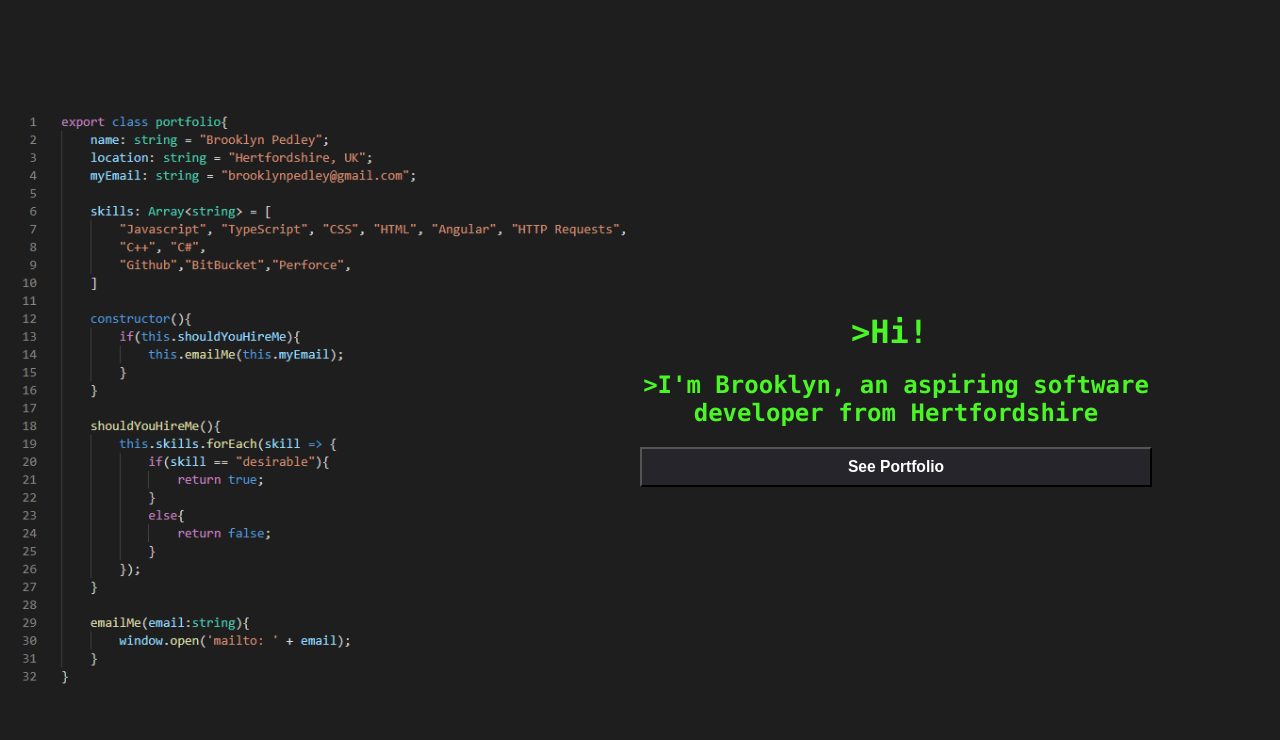
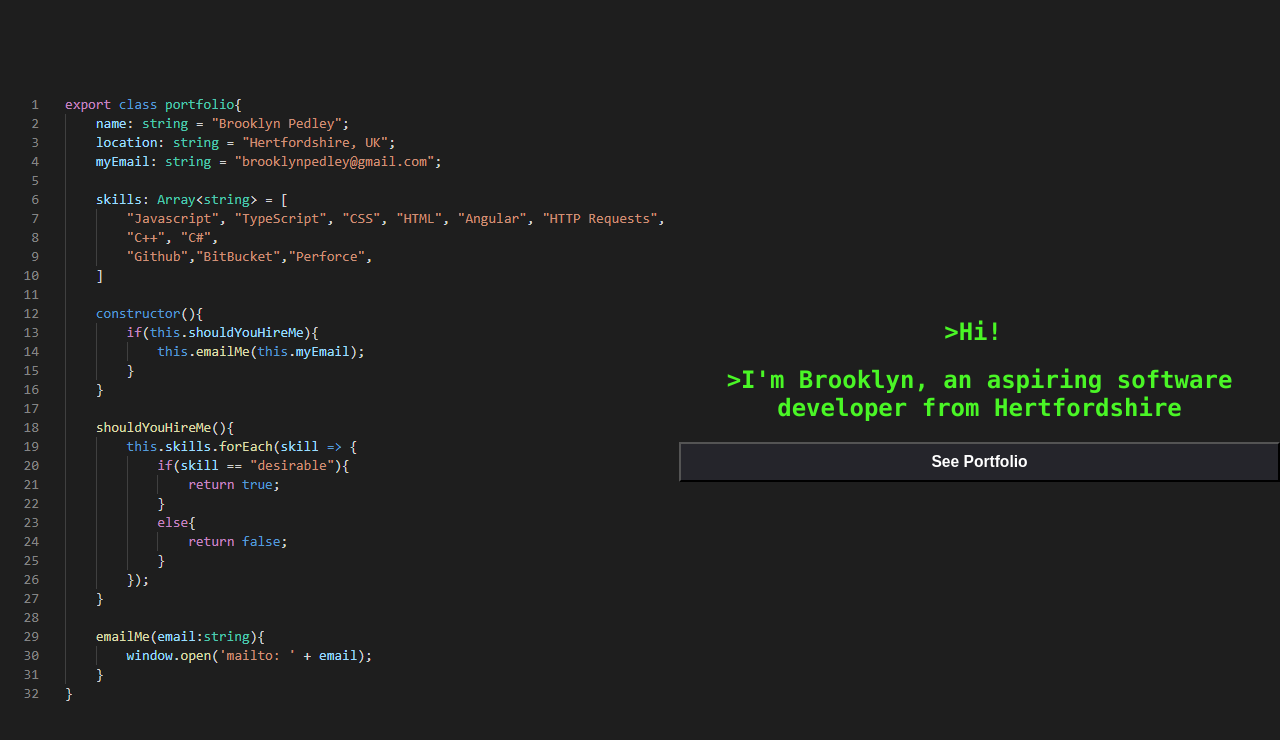
Before and after one commit to BrooklynP/portfolio, an Angular app: page / in a window 1280 px wide. Shown: the top 740 px of the page. Built offline with nearby package versions, Linux system fonts and the light colour scheme.

Commit message:
refactored css

```diff
--- a/src/app/components/header/header.component.html
+++ b/src/app/components/header/header.component.html
@@ -1,12 +1,12 @@
 <header>
-    <div class="navbar">
-        <a class="navbar-item" href="/">Home</a>
-        <a class="navbar-item" href="/projects">Projects</a>
-        <a class="navbar-item" href="/about">About Me</a>
-    </div>
-    <nav class="social-navbar">
-        <a href="mailto:brooklynpedley@gmail.com" title="Send Me An Email"><i class="fas fa-envelope"></i></a>
-        <a href="/assets/brooklyn-pedley-cv.docx" download title="Download My CV"><i class="fas fa-download"></i></a>
-        <a href="https://www.github.com/brooklynP" target="_blank" title="View My Github"><i class="fab fa-github"></i></a>
+    <nav>
+        <a href="/">Home</a>
+        <a href="/projects">Projects</a>
+        <a href="/about">About Me</a>
     </nav>
+    <ul>
+        <li><a href="mailto:brooklynpedley@gmail.com" title="Send Me An Email"><i class="fas fa-envelope"></i></a></li>
+        <li><a href="/assets/brooklyn-pedley-cv.docx" download title="Download My CV"><i class="fas fa-download"></i></a></li>
+        <li><a href="https://www.github.com/brooklynP" target="_blank" title="View My Github"><i class="fab fa-github"></i></a></li>
+    </ul>
 </header>
--- a/src/app/components/header/header.component.scss
+++ b/src/app/components/header/header.component.scss
@@ -4,27 +4,30 @@ header{
     justify-content: space-between;
 
     margin-bottom: 3vh;
-
     width:100%;
     height: 7vh;
+
     background-color: #0B0B0D;
-}
 
-.navbar{
+    nav{
         margin-top: 3vh;
-}
 
-.navbar-item{
+        a{
             text-decoration: none;
             font-size: 2vmin;
             margin-left:3vw;
         }
+    }
 
-.social-navbar{
+    ul{
+        display:flex;
+        flex-direction: row;
+        list-style-type: none;
         margin-top: 2vh;
         margin-right: 2vw;
-}
 
         i{
             font-size: 4vmin;
         }
+    }
+}
--- a/src/app/pages/landing-page/landing-page.component.html
+++ b/src/app/pages/landing-page/landing-page.component.html
@@ -1,11 +1,11 @@
 <div class="landing-page-wrapper">
     <div class="center-row">
-        <img class="hero-image" src="\assets\hero-image.PNG">
+        <img src="\assets\hero-image.PNG">
 
-        <div class="message">
+        <section class="message">
             <h1 id="line1">>Hi!</h1>
             <h2 id="line2">>I'm Brooklyn, an aspiring software developer from Hertfordshire</h2>
             <button (click)="clickViewProjects()"><h3>See Portfolio</h3></button>
-        </div>
+        </section>
     </div>
 </div>
--- a/src/app/pages/landing-page/landing-page.component.scss
+++ b/src/app/pages/landing-page/landing-page.component.scss
@@ -4,26 +4,24 @@
     display: flex;
     flex-direction: column;
     justify-content: center;
-}
 
-.hero-image{
+    .center-row{
+        display:flex;
+        flex-direction: row;
+        justify-content: flex-start;
+
+        image{
             height: auto;
             width: 80vh;
         }
 
-.center-row{
-    display:flex;
-    flex-direction: row;
-    justify-content: space-between;
-}
         .message{
             display:flex;
             flex-direction: column;
             justify-content: center;
             text-align: center;
-    margin-right:10vw;
+            width: 50vw;
             color: #4AF626;
-}
 
             button{
                 height: 5vh;
@@ -40,6 +38,9 @@ button:hover{
 
             h3{
                 margin:0;
+            }
+        }
+    }
 }
 
 /* DEMO-SPECIFIC STYLES */
```
Lines whose indentation alone changed are shown as unchanged.
